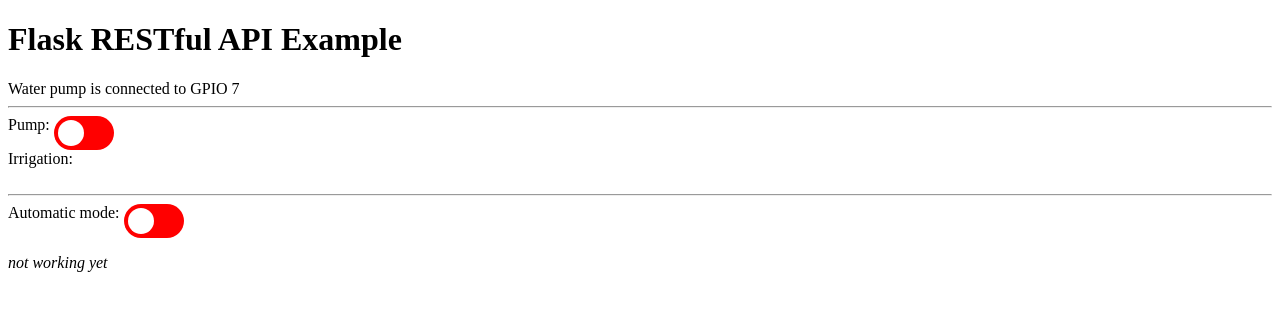
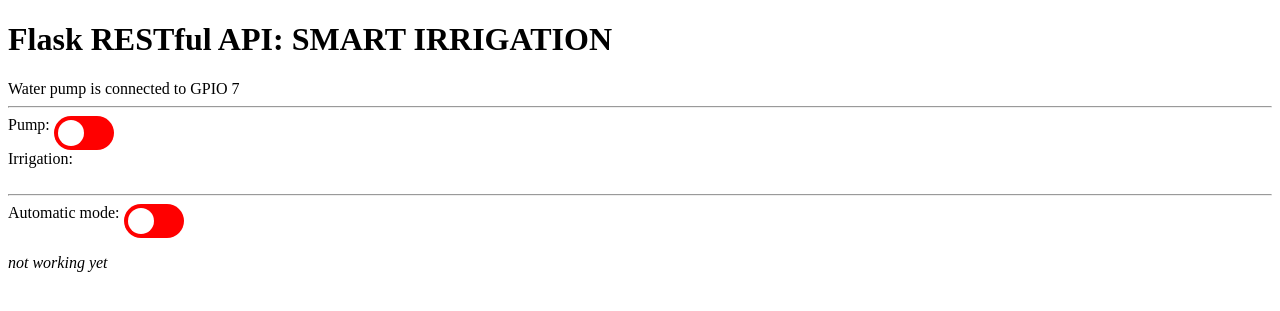
Before and after one commit to SfrOztrk/smart_plant_irrigation_system, a Flask app: page / in a window 1280 px wide. Shown: the top 311 px of the page. Run offline with Flask 2, Linux system fonts and the light colour scheme; parts of the project's set-up code (start-up, migrations or seed data) failed here and were passed over.

Commit message:
improvement

```diff
--- a/templates/index_api_client.html
+++ b/templates/index_api_client.html
@@ -141,7 +141,7 @@
 
 <body>
 
-    <h1>Flask RESTful API Example</h1>
+    <h1>Flask RESTful API: SMART IRRIGATION</h1>
     Water pump is connected to GPIO {{pin}}<br>
 
     <hr>
```
